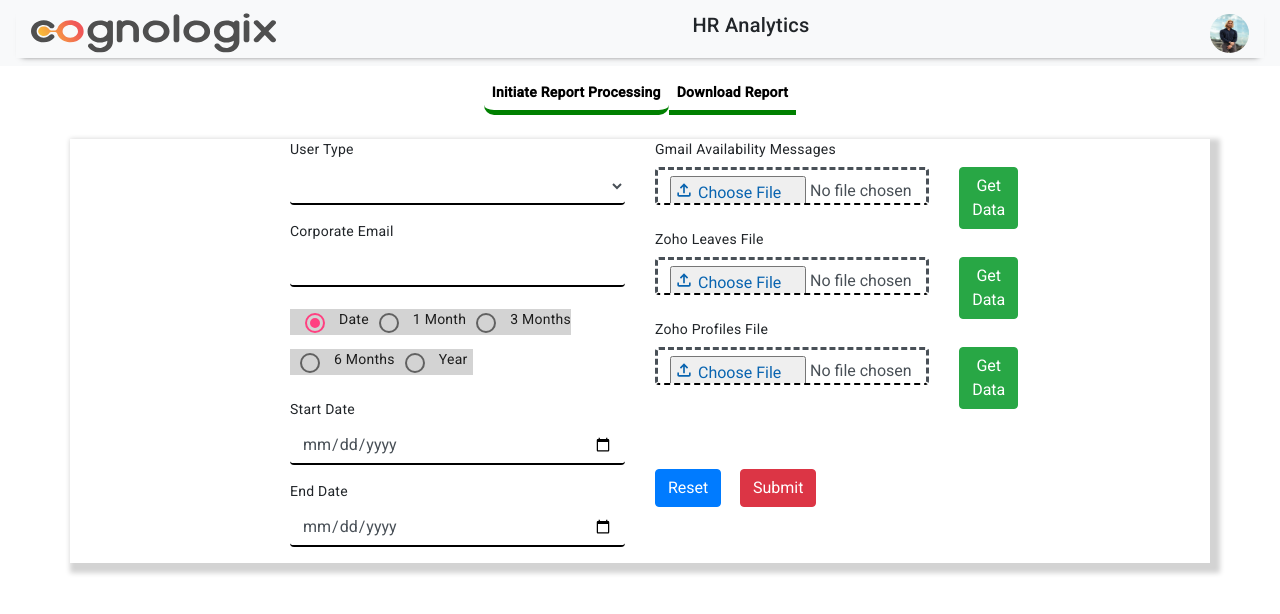
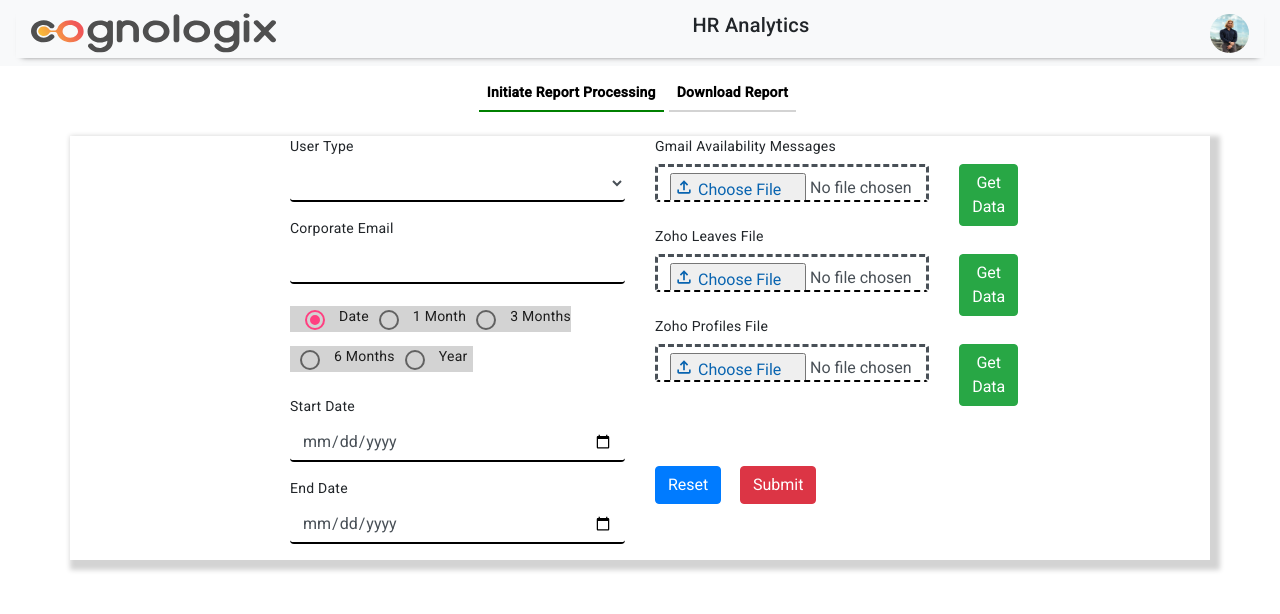
Before and after one commit to avadhut-kore-cognologix/hr-analytics-ui, an Angular app: page /initiate-report-processing in a window 1280 px wide. Shown: the top 614 px of the page. Built offline with nearby package versions, Linux system fonts and the light colour scheme.

Commit message:
CSS changes

```diff
--- a/src/app/app.component.css
+++ b/src/app/app.component.css
@@ -7,14 +7,14 @@
 }
 
 .active {
-    border-radius: 10px;
-    background: white;
+    border-bottom: 2px solid green !important;
 }
 
 .navbar-dark .navbar-nav .nav-link {
     color: black !important;
     font-weight: bold;
-    border-bottom: 5px solid green;
+    border-bottom: 2px solid lightgray;
+    margin-right: 5px;
 }
 
 .container-fluid {
```
